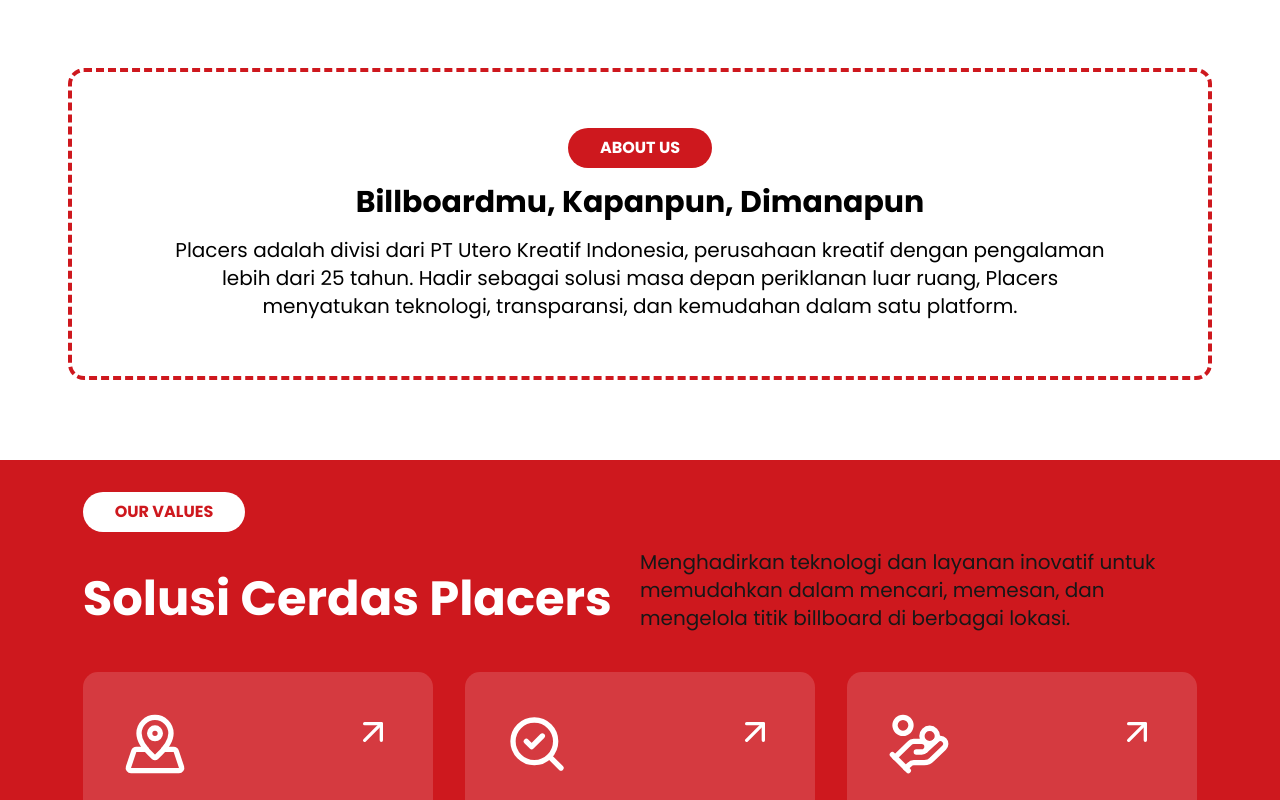
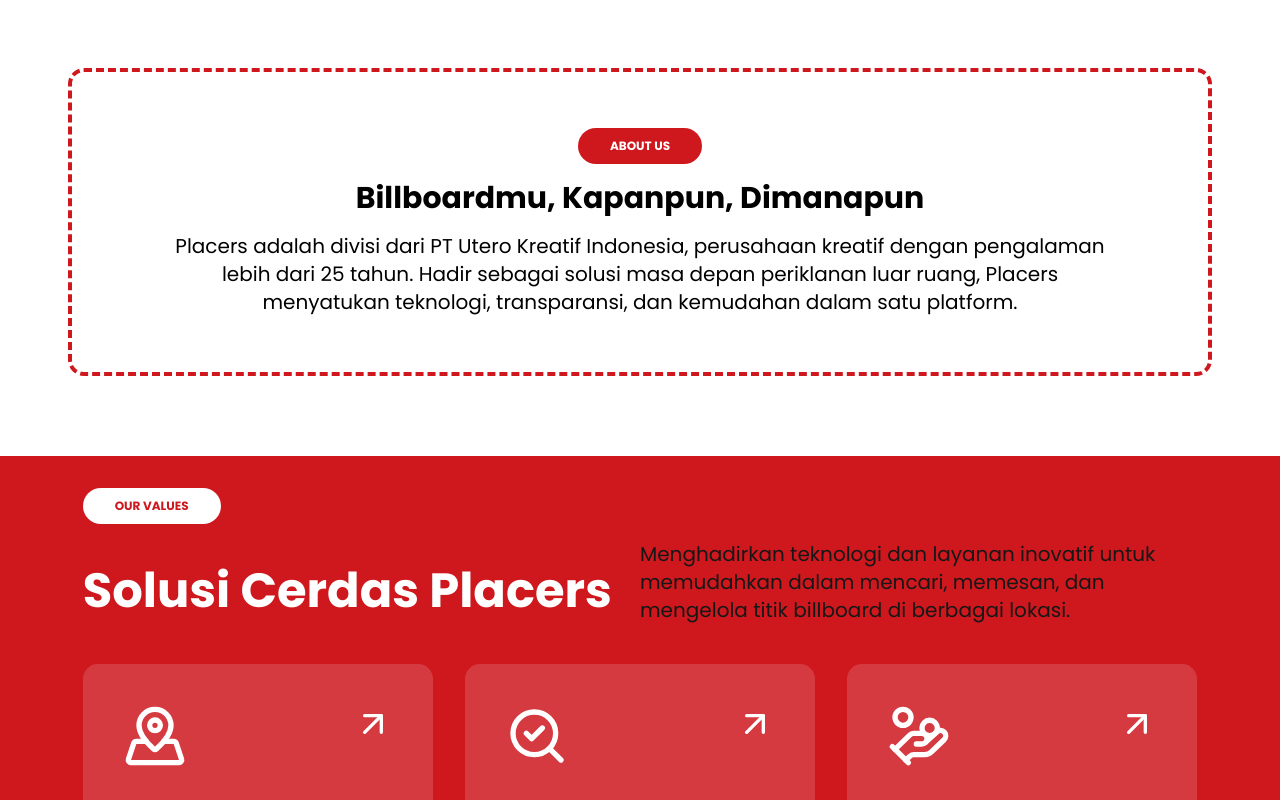
Before and after one commit to Utero-Interns/placers-website, a Next.js app: page / in a window 1280 px wide. Shown: the part 880-1680 px from the top of the page. Built offline with nearby package versions, Linux system fonts and the light colour scheme; no server answers.

Commit message:
fix: update text styling and layout in SectionTag component

```diff
--- a/components/landingpage/SectionTag.tsx
+++ b/components/landingpage/SectionTag.tsx
@@ -10,9 +10,10 @@ export default function SectionTag({
   return (
     <h1
       className={`font-bold w-fit rounded-full
-                  text-sm py-1.5 px-6
-                  md:text-base md:py-2 md:px-8
-                  2xl:text-lg 2xl:px-12`}
+            text-xs py-1 px-4
+            sm:text-xs sm:py-1.5 sm:px-5
+            md:text-xs md:py-2 md:px-6
+            lg:text-xs lg:py-2.5 lg:px-8`}
       style={{ backgroundColor: bgColor, color: textColor }}
     >
       {text}
```
